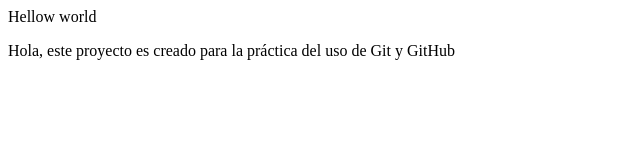
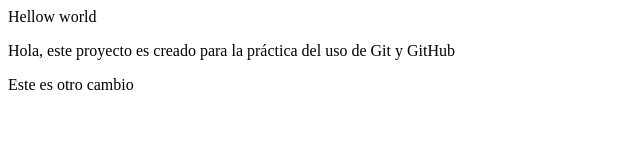
Before and after one commit to oscargutii44/prueba2-git, a plain HTML site: page index.html in a window 1280 px wide. Shown: the whole page, without its empty margins (0-640 px from the left). Drawn offline with Linux system fonts and the light colour scheme.

Commit message:
primer cambio a index.html

```diff
--- a/index.html
+++ b/index.html
@@ -8,6 +8,6 @@
 </head>
 <body>
     <p>Hola, este proyecto es creado para la práctica del uso de Git y GitHub</p>
-
+    <p>Este es otro cambio</p>
 </body>
 </html>
```
